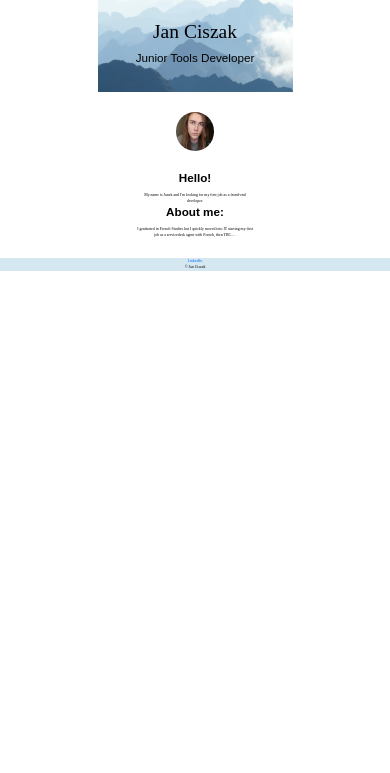
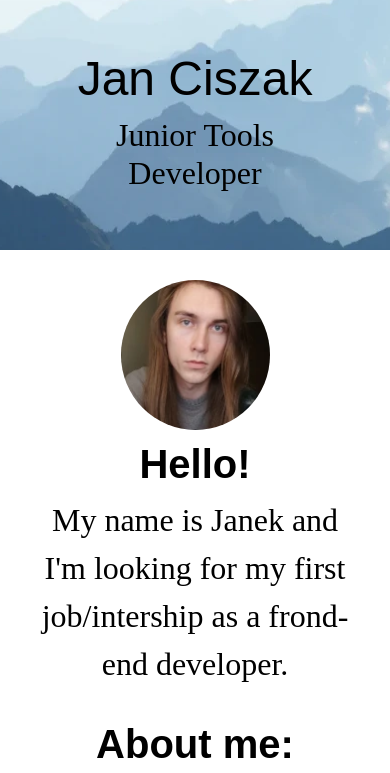
Before and after one commit to Jan-Capgemini/resume, a plain HTML site: page index.html in a window 390 px wide. Shown: the top 773 px of the page. Drawn offline with nearby package versions, Linux system fonts and the light colour scheme.

Commit message:
Add files via upload

```diff
--- a/index.html
+++ b/index.html
@@ -1,71 +1,157 @@
 <!DOCTYPE html>
 <html lang="en">
+
 <head>
   <meta charset="UTF-8" />
   <meta name="viewport" content="width=device-width, initial-scale=1.0" />
   <title>Resume</title>
-    <link
-      href="https://cdn.jsdelivr.net/npm/bootstrap@5.3.0-alpha2/dist/css/bootstrap.min.css"
-      rel="stylesheet"
-      integrity="sha384-aFq/bzH65dt+w6FI2ooMVUpc+21e0SRygnTpmBvdBgSdnuTN7QbdgL+OapgHtvPp"
-      crossorigin="anonymous"
-    />
+  <link href="https://cdn.jsdelivr.net/npm/bootstrap@5.3.0-alpha2/dist/css/bootstrap.min.css" rel="stylesheet"
+    integrity="sha384-aFq/bzH65dt+w6FI2ooMVUpc+21e0SRygnTpmBvdBgSdnuTN7QbdgL+OapgHtvPp" crossorigin="anonymous" />
+
   <style>
     body {
-        font-size: 1vw;
-        display: block;
+      font-size: 2rem;
       color: black;
-        margin: 0;
       text-align: center;
       font-family: "Merriweather", serif;
     }
+
     .top-container {
       background-image: url("./assets/images/mountain.webp");
-        background-size: 50vw;
+      background-size: auto;
       background-position: center;
       background-repeat: no-repeat;
-        padding: 5vw;
+      padding: 50px;
     }
+
     .middle-container {
-        display: block;
       align-items: center;
       justify-content: center;
-        padding: 5vw;
+      padding: 20px;
     }
+
+    .bottom-container {
+      background: linear-gradient(-45deg, #e9f4f5, #7394b4);
+      background-size: 400% 400%;
+      animation: gradient 15s ease infinite;
+    }
+    @keyframes gradient {
+      0% {
+        background-position: 0% 50%;
+      }
+      50% {
+        background-position: 100% 50%;
+      }
+      100% {
+        background-position: 0% 50%;
+      }
+    }
+
     .JC {
-        height: 10vw;
+      height: 150px;
       border-radius: 50%;
-        margin-bottom: 20px;
+      margin: 10px;
     }
+
     .intro {
-        width: 30vw;
+      width: 40%;
       margin: auto;
+      padding-bottom: 2rem;
     }
+
     p {
       color: black
     }
-      h1 {
-        font-size: 5vw;
-      }
-      h2 {
-        font-size: 3vw;
+
+    h1,
+    h3 {
       font-family: "Montserrat", sans-serif;
     }
-      .middle-container h2 {
+
+    h1 {
+      font-size: 5rem;
+    }
+
+    h2 {
+      font-size: 3rem;
+    }
+
+    h3 {
       font-weight: bold;
+      font-size: 2.5rem;
     }
+
     a {
       font-family: "Montserrat", sans-serif;
-        color: 006eff;
+      color: blue;
       text-decoration: none;
+      margin: 1vw;
     }
-      .bottom-container
-      {
-        background-color: #d5e8f1;
+
+    @media (max-width:1200px) {
+      .intro {
+        width: 40%;
       }
-      .bottom_cloud
-      {
-        image-resolution: 5vw
+    }
+
+    @media (max-width:1024px) {
+      .intro {
+        width: 50%;
+      }
+    }
+
+    @media (max-width:900px) {
+      .intro {
+        width: 60%;
+      }
+    }
+
+    @media (max-width:768px) {
+      .intro {
+        width: 70%;
+      }
+    }
+
+    @media (max-width:600px) {
+      h1 {
+        font-size: 4rem;
+      }
+
+      h2 {
+        font-size: 2.5rem;
+      }
+
+      .intro {
+        width: 80%;
+      }
+    }
+
+    @media (max-width:480px) {
+      h1 {
+        font-size: 3rem;
+      }
+
+      h2 {
+        font-size: 2rem;
+      }
+
+      .intro {
+        width: 90%;
+      }
+    }
+
+    @media (max-width:320px) {
+      h1 {
+        font-size: 2.2rem;
+      }
+
+      h2 {
+        font-size: 1.5rem;
+      }
+
+      .intro {
+        width: 100%;
+      }
     }
   </style>
 </head>
@@ -77,21 +163,21 @@
       <h2>Junior Tools Developer</h2>
     </div>
   </div>
-    <script
-      src="https://cdn.jsdelivr.net/npm/bootstrap@5.3.1/dist/js/bootstrap.bundle.min.js"
+  <script src="https://cdn.jsdelivr.net/npm/bootstrap@5.3.1/dist/js/bootstrap.bundle.min.js"
     integrity="sha384-HwwvtgBNo3bZJJLYd8oVXjrBZt8cqVSpeBNS5n7C8IVInixGAoxmnlMuBnhbgrkm"
-      crossorigin="anonymous"
-    ></script>
+    crossorigin="anonymous"></script>
   <div class="middle-container">
     <img src="./assets/images/JC.webp" class="JC">
-        <h2>Hello!</h2>
+    <h3>Hello!</h3>
     <p class="intro">
-        My name is Janek and I'm looking for my first job as a frond-end
+      My name is Janek and I'm looking for my first job/intership as a frond-end
       developer.
     </p>
-      <h2>About me:</h2>
+    <h3>About me:</h3>
     <p class="intro">
-        I graduated in French Studies but I quickly moved into IT starting my first job as a servicedesk agent with French, then TBC... .
+      I graduated in French Studies but I quickly moved into IT starting my first job as a Servicedesk Agent, then
+      Windows Administrator, and finally Tools Developer. Now I'm learning HTML, CSS, and JavaScript with the itention
+      of creating webpages, especially their front side.
     </p>
   </div>
   <div class="bottom-container">
@@ -99,6 +185,6 @@
     <p>
       © Jan Ciszak
     </p>
-      </div>
 </body>
+
 </html>
--- a/styles.css
+++ b/styles.css
@@ -0,0 +1,109 @@
+body {
+    font-size: 2rem;
+    color: black;
+    text-align: center;
+    font-family: "Merriweather", serif;
+  }
+  .top-container {
+    background-image: url("./assets/images/mountain.webp");
+    background-size: auto;
+    background-position: center;
+    background-repeat: no-repeat;
+    padding: 50px;
+  }
+  .middle-container {
+    align-items: center;
+    justify-content: center;
+    padding: 20px;
+  }
+  .bottom-container
+  {
+    background-color: #d5e8f1;
+  }
+  .JC {
+    height: 150px;
+    border-radius: 50%;
+    margin: 10px;
+  }
+  .intro {
+    width: 40%;
+    margin: auto;
+    padding-bottom: 2rem;
+  }
+  p {
+    color: black
+  }
+  h1, h3 {
+    font-family: "Montserrat", sans-serif;
+  }
+  h1 {
+    font-size: 5rem;
+  }
+  h2 {
+    font-size: 3rem;
+  }
+  h3 {
+    font-weight: bold;
+    font-size: 2.5rem;
+  }
+  a {
+    font-family: "Montserrat", sans-serif;
+    color: #006eff;
+    text-decoration: none;
+    margin: 1vw;
+  }
+  @media (max-width:1200px){
+    .intro {
+      width: 40%;
+    }
+  }
+  @media (max-width:1024px){
+    .intro {
+      width: 50%;
+    }
+  }
+  @media (max-width:900px)
+  {
+    .intro {
+      width: 60%;
+    }
+  }
+  @media (max-width:768px){
+    .intro {
+      width: 70%;
+    }
+  }
+  @media (max-width:600px)
+  {
+    h1 {
+      font-size: 4rem;
+    }
+    h2 {
+      font-size: 2.5rem;
+    }
+    .intro {
+      width: 80%;
+    }
+  }
+  @media (max-width:480px){
+    h1 {
+      font-size: 3rem;
+    }
+    h2 {
+      font-size: 2rem;
+    }
+    .intro {
+      width: 90%;
+    }
+  }
+  @media (max-width:320px){
+    h1 {
+      font-size: 2.2rem;
+    }
+    h2 {
+      font-size: 1.5rem;
+    }
+    .intro {
+      width: 100%;
+    }
+  }
```
Lines whose indentation alone changed are shown as unchanged.
